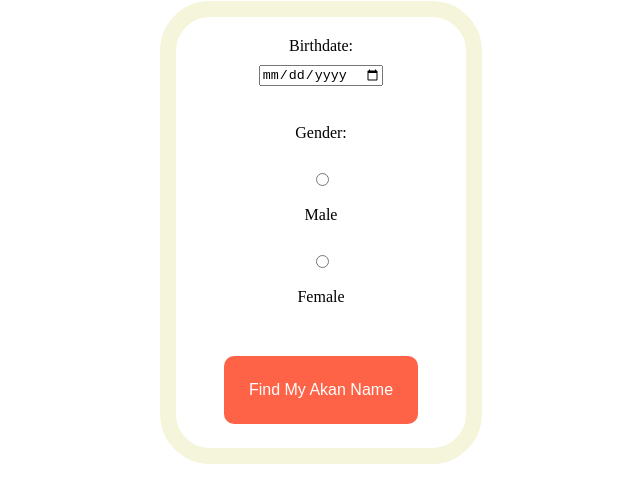
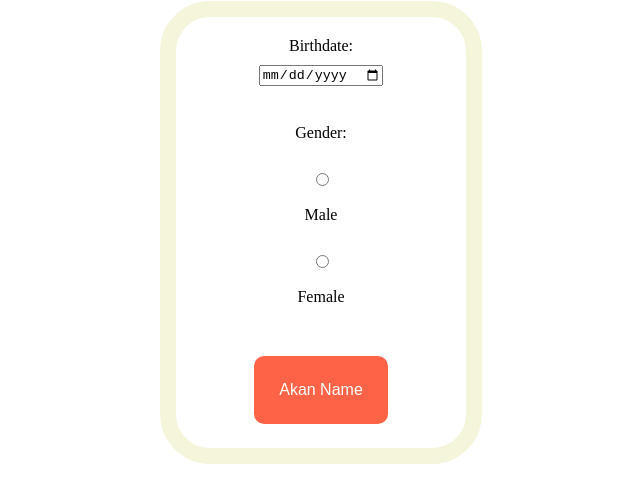
Before and after one commit to aberesamwel/Akan--name-finder, a plain HTML site: page index.html in a window 1280 px wide. Shown: the part 79-582 px from the top of the page, without its empty margins (319-959 px from the left). Drawn offline with Linux system fonts and the light colour scheme.

```diff
--- a/index.html
+++ b/index.html
@@ -18,7 +18,7 @@
   <input type="radio" id="female" name="gender" value="female" required>
   <label for="female">Female</label><br><br>
 
-  <button type="submit">Find My Akan Name</button>
+  <button type="submit">Akan  Name </button>
 </form>
 
 <div id="results"></div>
```
